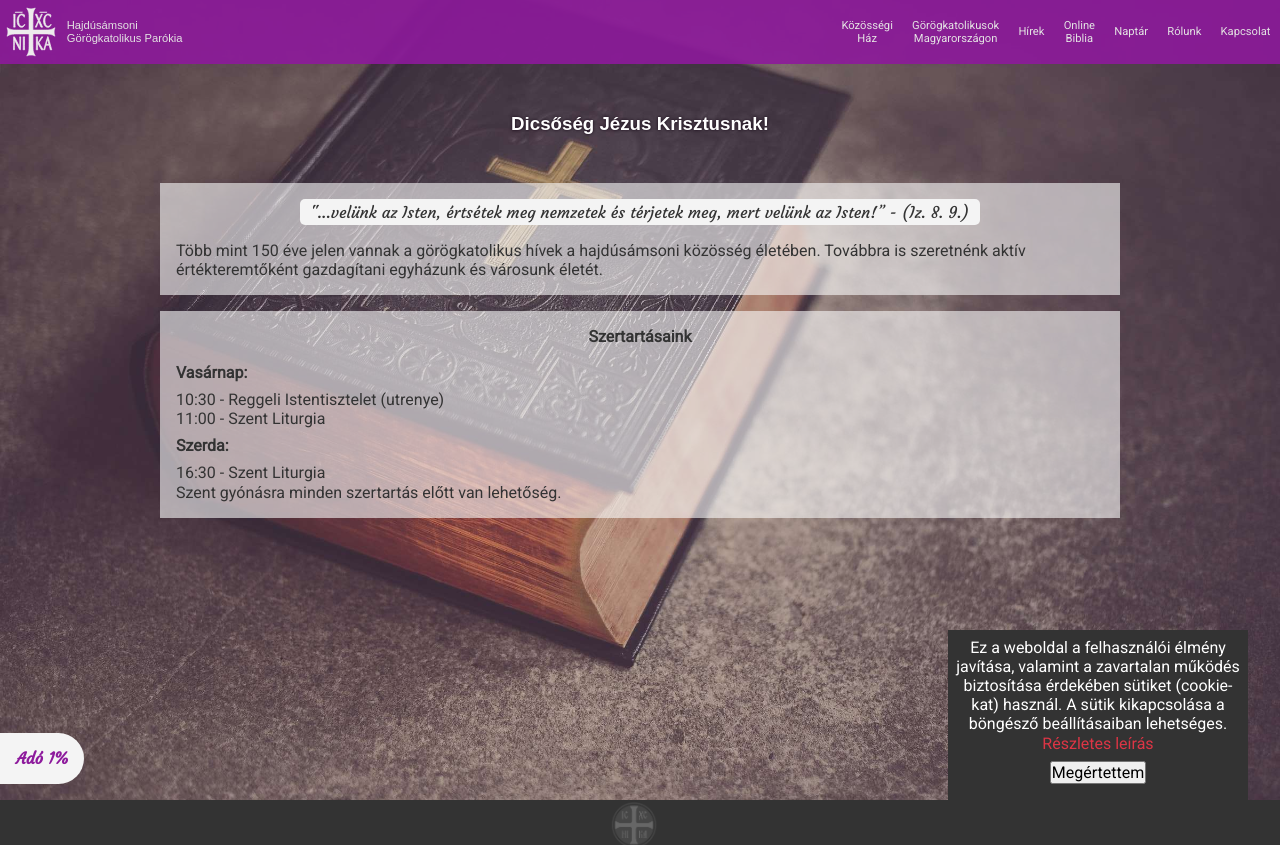
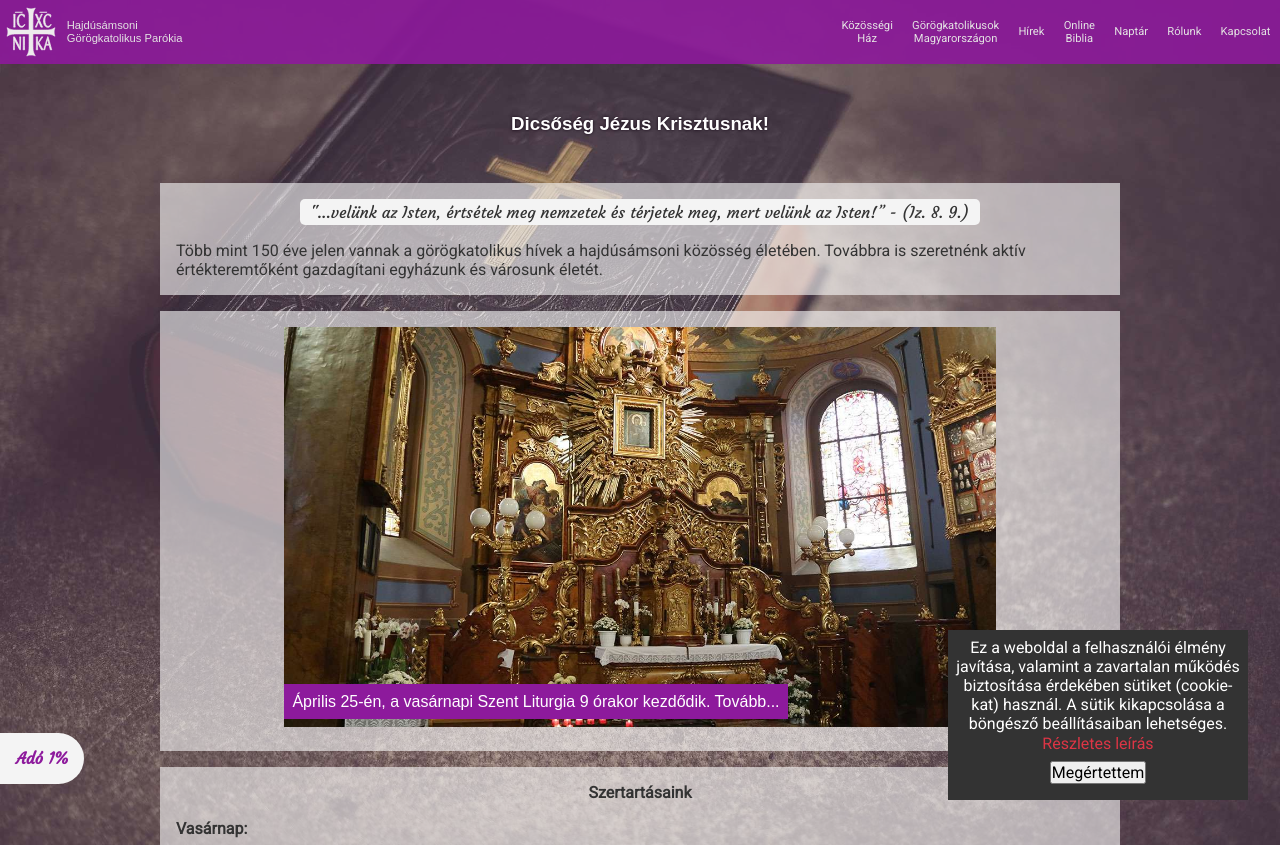
Before and after one commit to casee8/hsgorogkatolikus, a React (Create React App) app: page / in a window 1280 px wide. Shown: the top 845 px of the page. Built offline with nearby package versions, Linux system fonts and the light colour scheme; a web font is replaced by a local one.

Commit message:
Update content, style

```diff
--- a/src/App.css
+++ b/src/App.css
@@ -31,6 +31,7 @@ body {
 
 .cookie-note {
   position: fixed;
+  z-index: 2;
   bottom: 0;
   left: 0;
 }
@@ -85,6 +86,22 @@ img {
 .container {
   margin-top: 65px;
   margin-bottom: 1rem;
+}
+
+.text-over-img {
+  position: relative;
+  color: white;
+  height: fit-content;
+  width: fit-content;
+  margin: auto;
+}
+
+.bottom-left {
+  position: absolute;
+  bottom: 0.5rem;
+  left: 0;
+  background: var(--primary-color);
+  padding: 0.5rem;
 }
 
 /* Text Styles*/
@@ -563,7 +580,7 @@ table th {
   position: fixed;
   top: 0;
   left: 0;
-  z-index: 2;
+  z-index: 1;
   background: var(--light-color);
   max-height: 100vh;
   padding: 1rem;
@@ -572,6 +589,7 @@ table th {
 
 .foundationBtn {
   position: fixed;
+  z-index: 1;
   bottom: 1rem;
   left: 0;
   background: var(--light-color);
@@ -681,7 +699,6 @@ table th {
 
 /* Medium devices (landscape tablets, 768px and up) */
 @media only screen and (min-width: 768px) {
-
   .navbar a {
     font-size: 0.7rem;
   }
--- a/src/components/CookieNote.js
+++ b/src/components/CookieNote.js
@@ -1,4 +1,4 @@
-import React, { Component } from "react";
+import React from "react";
 import { Link } from "react-router-dom";
 
 const CookieNote = () => {
--- a/src/pages/MainPage.js
+++ b/src/pages/MainPage.js
@@ -1,4 +1,7 @@
 import React, { Component } from "react";
+import LazyLoad from "react-lazy-load";
+import { Link } from "react-router-dom";
+import maripocs from "../media/mariapocs.jpg";
 
 class MainPage extends Component {
   render() {
@@ -20,6 +23,23 @@ class MainPage extends Component {
             gazdagítani egyházunk és városunk életét.
           </p>
         </div>
+        <div className="content mb-1 p-1">
+          <Link to={"/news"}>
+            <div className='text-over-img'>
+              <LazyLoad
+                className="all-center mb"
+                debounce={false}
+                offsetVertical={500}
+              >
+                <img src={maripocs} alt="Jézus Jeruzsálembe való bevonulása" />
+              </LazyLoad>
+              <p className="title bottom-left small">
+                Április 25-én, a vasárnapi Szent Liturgia 9 órakor kezdődik.
+                Tovább...
+              </p>
+            </div>
+          </Link>
+        </div>
         <div className="content p-1">
           <h4 className="text-center pb-1">Szertartásaink</h4>
           <h4 className="pb">Vasárnap:</h4>
--- a/src/pages/News.js
+++ b/src/pages/News.js
@@ -1,11 +1,12 @@
 import React, { Component } from "react";
 import LazyLoad from "react-lazy-load";
-import fasting from "../media/fasting.jpg";
-import entryToJerusalem from "../media/Entry_into_Jerusalem_Hajdudorog_Frame.jpg";
-import lastSupper from "../media/last-supper.jpg";
-import jezusKereszthalala from "../media/jezus_kereszthalala.jpg";
-import jezusFeltamadasa from "../media/jesus-ressurection.jpg";
-import judasBetraysChrist from "../media/judas_betrays_christ.jpg";
+import mariapocs from "../media/mariapocs.jpg";
+// import fasting from "../media/fasting.jpg";
+// import entryToJerusalem from "../media/Entry_into_Jerusalem_Hajdudorog_Frame.jpg";
+// import lastSupper from "../media/last-supper.jpg";
+// import jezusKereszthalala from "../media/jezus_kereszthalala.jpg";
+// import jezusFeltamadasa from "../media/jesus-ressurection.jpg";
+// import judasBetraysChrist from "../media/judas_betrays_christ.jpg";
 
 class News extends Component {
   render() {
@@ -14,12 +15,45 @@ class News extends Component {
         <h3 className="title header text-center py-3">
           Görögkatolikus hírek, események
         </h3>
-        <div className="flexible-grid mb-1">
-          <div className="content mb-1 text-center">
+        <div className="mb-1">
+          <div className="content mb-1">
+            <h4 className="p-1 text-center">
+              Április 25-én, a vasárnapi Szent Liturgia 9 órakor kezdődik
+            </h4>
+            <div>
+              <div className="mb">
+                <LazyLoad
+                  className="all-center mb"
+                  debounce={false}
+                  offsetVertical={500}
+                >
+                  <img src={mariapocs} alt="Máriapócs" />
+                </LazyLoad>
+                <p className="ps">
+                  Különleges lesz a mostani vasárnap, mivel{" "}
+                  <span className='title'>
+                    Máripócson Veres Zoltán kispapot Diakónussá szentelik
+                  </span>
+                  . Mindenkit szívesen látunk az eseményen, amely délelőtt 11:00
+                  órakor kezdődik (az utazást egyénileg kell megoldani). Az egyházközségünknek az érintettsége, hogy
+                  Surányi Mónika leendő tisztelendő asszony és Veres Zoltán a
+                  közelmúltban összeházasodtak.
+                </p>
+                <p className="quote text-center p">
+                  Kérjük rájuk Isten áldását és kegyelmét!
+                </p>
+              </div>
+            </div>
+          </div>
+          {/* <div className="content mb-1 text-center">
             <h4 className="p-1">Húsvéti Ünnepkör</h4>
             <div>
               <div className="mb">
-                <LazyLoad className='all-center mb' debounce={false} offsetVertical={500}>
+                <LazyLoad
+                  className="all-center mb"
+                  debounce={false}
+                  offsetVertical={500}
+                >
                   <img
                     src={entryToJerusalem}
                     alt="Jézus Jeruzsálembe való bevonulása"
@@ -36,11 +70,22 @@ class News extends Component {
                 </p>
               </div>
               <div className="mb">
-                <LazyLoad className='all-center mb' debounce={false} offsetVertical={500}>
+                <LazyLoad
+                  className="all-center mb"
+                  debounce={false}
+                  offsetVertical={500}
+                >
                   <img src={lastSupper} alt="Utolsó vacsora" />
                 </LazyLoad>
-                <LazyLoad className='all-center mb' debounce={false} offsetVertical={500}>
-                  <img src={judasBetraysChrist} alt="Júdás elárulja Krisztust" />
+                <LazyLoad
+                  className="all-center mb"
+                  debounce={false}
+                  offsetVertical={500}
+                >
+                  <img
+                    src={judasBetraysChrist}
+                    alt="Júdás elárulja Krisztust"
+                  />
                 </LazyLoad>
                 <p className="ps">
                   Nagycsütörtök (április 1) – 17:00-tól kínszenvedés evangélium
@@ -48,7 +93,11 @@ class News extends Component {
                 </p>
               </div>
               <div className="mb">
-                <LazyLoad className='all-center mb' debounce={false} offsetVertical={500}>
+                <LazyLoad
+                  className="all-center mb"
+                  debounce={false}
+                  offsetVertical={500}
+                >
                   <img src={jezusKereszthalala} alt="Jézus kereszthalála" />
                 </LazyLoad>
                 <p className="ps">
@@ -56,7 +105,11 @@ class News extends Component {
                 </p>
               </div>
               <div className="mb">
-                <LazyLoad className='all-center mb' debounce={false} offsetVertical={500}>
+                <LazyLoad
+                  className="all-center mb"
+                  debounce={false}
+                  offsetVertical={500}
+                >
                   <img src={jezusFeltamadasa} alt="Jézus feltámadása" />
                 </LazyLoad>
                 <p className="ps">
@@ -77,7 +130,11 @@ class News extends Component {
           </div>
           <div className="content mb-1">
             <h4 className="p-1">Nagyböjt kezdete</h4>
-            <LazyLoad className='all-center' debounce={false} offsetVertical={500}>
+            <LazyLoad
+              className="all-center"
+              debounce={false}
+              offsetVertical={500}
+            >
               <img src={fasting} alt="Nagyböjt" />
             </LazyLoad>
             <div className="p-1">
@@ -141,7 +198,7 @@ class News extends Component {
                 megszentelt áldozatok liturgiáját végzik.
               </p>
             </div>
-          </div>
+          </div> */}
         </div>
       </div>
     );
```
Also changed, not shown: src/media/mariapocs.jpg (added).
